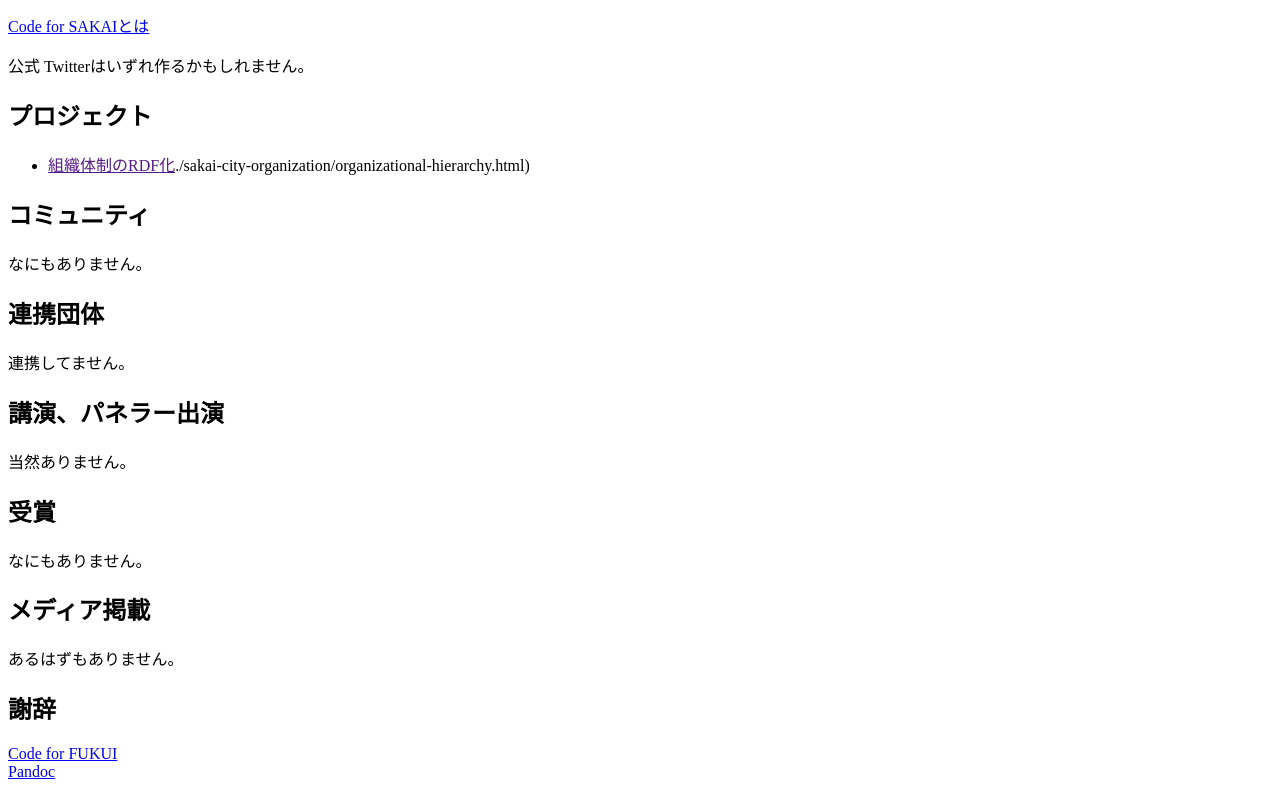
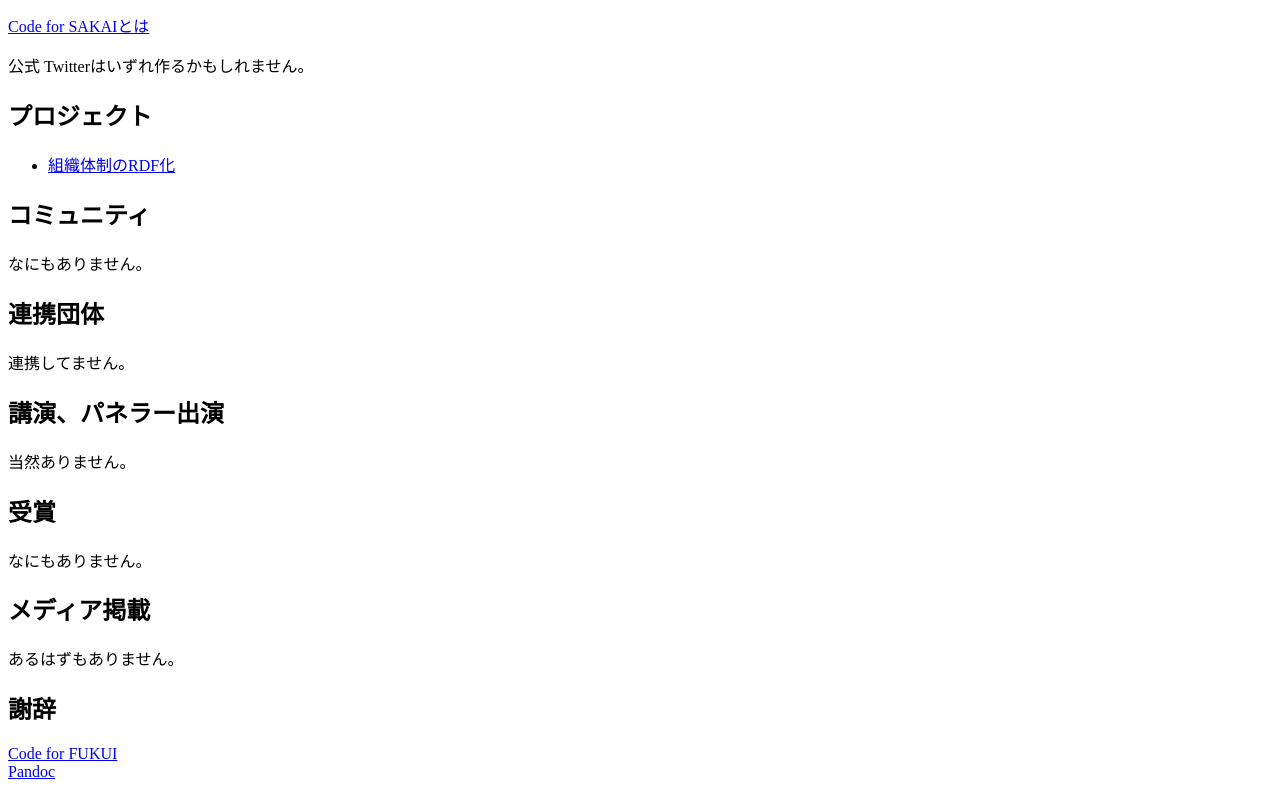
Before and after one commit to code4sakai/code4sakai.github.io, a plain HTML site: page index.html in a window 1280 px wide. Shown: the part 93-890 px from the top of the page. Drawn offline with Linux system fonts and the light colour scheme.

Commit message:
Add files via upload

```diff
--- a/index.html
+++ b/index.html
@@ -4,7 +4,7 @@
 <p>公式 Twitterはいずれ作るかもしれません。</p>
 <h2 id="プロジェクト">プロジェクト</h2>
 <ul>
-<li><a href="">組織体制のRDF化</a>./sakai-city-organization/organizational-hierarchy.html)</li>
+<li><a href="./sakai-city-organization/organizational-hierarchy.html">組織体制のRDF化</a></li>
 </ul>
 <h2 id="コミュニティ">コミュニティ</h2>
 <p>なにもありません。</p>
```
